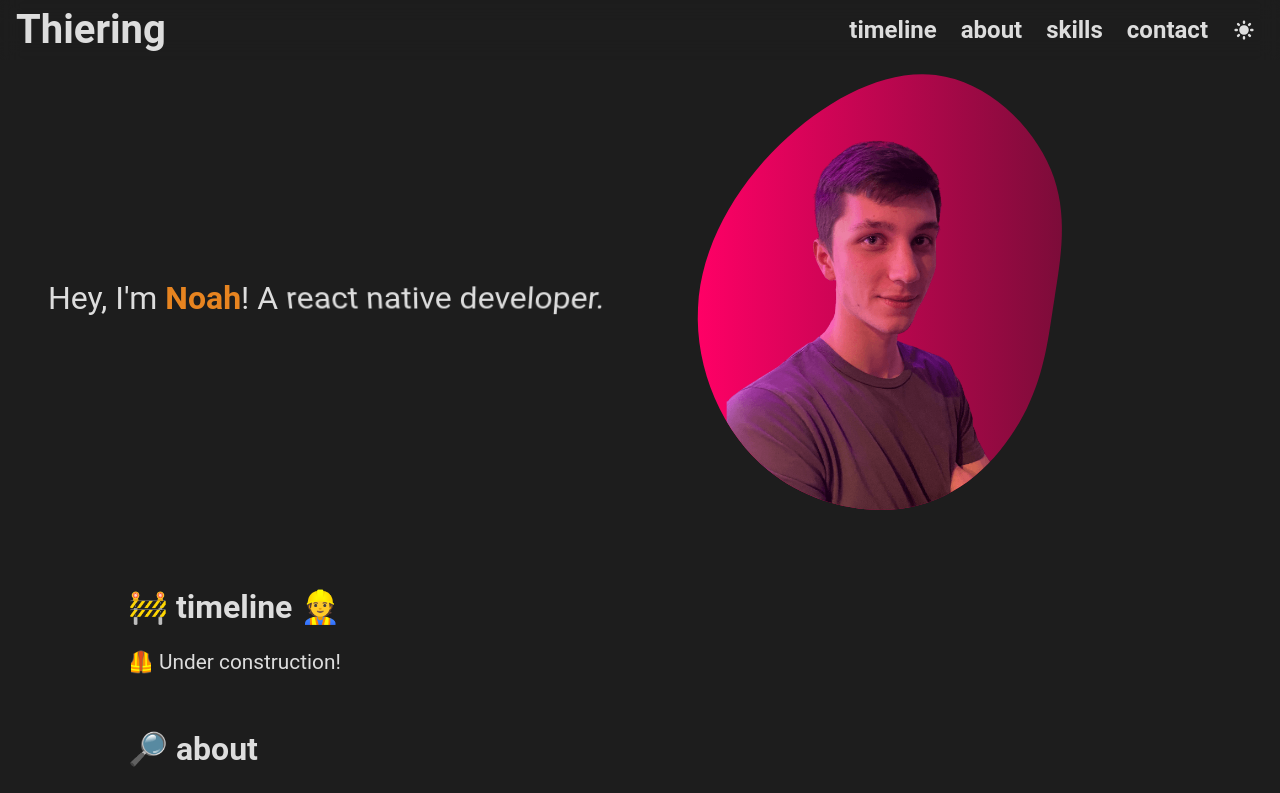
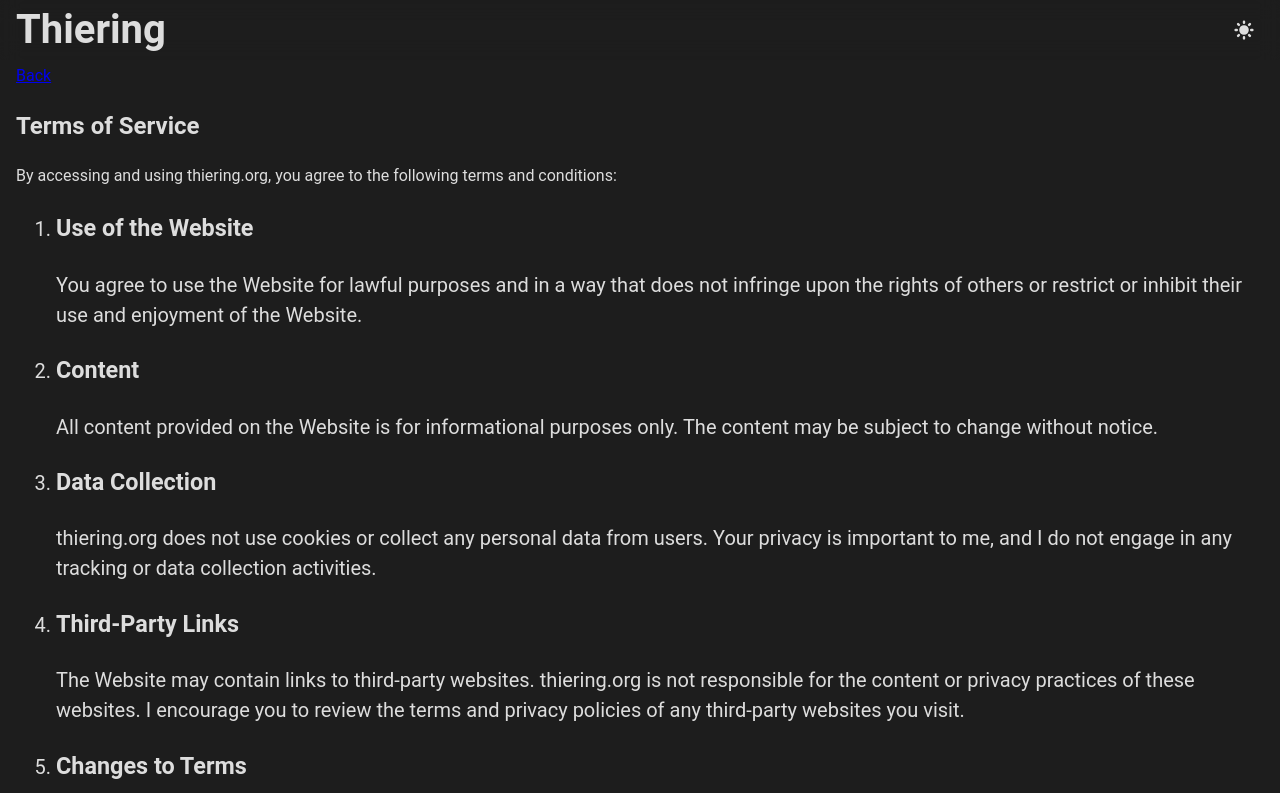
Before and after one commit to Noah4ever/noah4ever.github.io, a React (Vite) app: page /#/tos in a window 1280 px wide. Before the commit this address led to /. Shown: the top 793 px of the page. Built offline with nearby package versions, Linux system fonts and the light colour scheme.

Commit message:
fix: show back link on different pages

```diff
--- a/src/styles/imprint.scss
+++ b/src/styles/imprint.scss
@@ -1,3 +1,4 @@
 .imprint-container {
+  padding-top: 3rem;
   margin: 1rem;
 }
--- a/src/styles/privacy.scss
+++ b/src/styles/privacy.scss
@@ -1,4 +1,5 @@
 .privacy-container {
+  padding-top: 3rem;
   margin: 1rem;
   .privacy-list {
     li {
--- a/src/styles/tos.scss
+++ b/src/styles/tos.scss
@@ -1,4 +1,5 @@
 .tos-container {
+  padding-top: 3rem;
   margin: 1rem;
   .tos-list {
     li {
```
